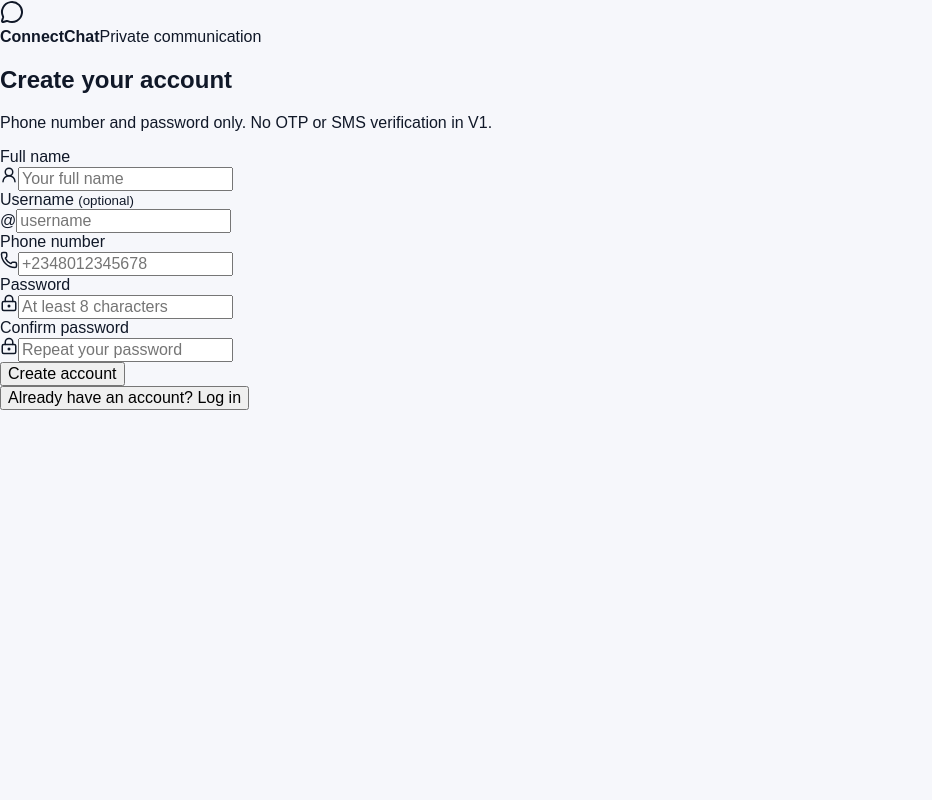
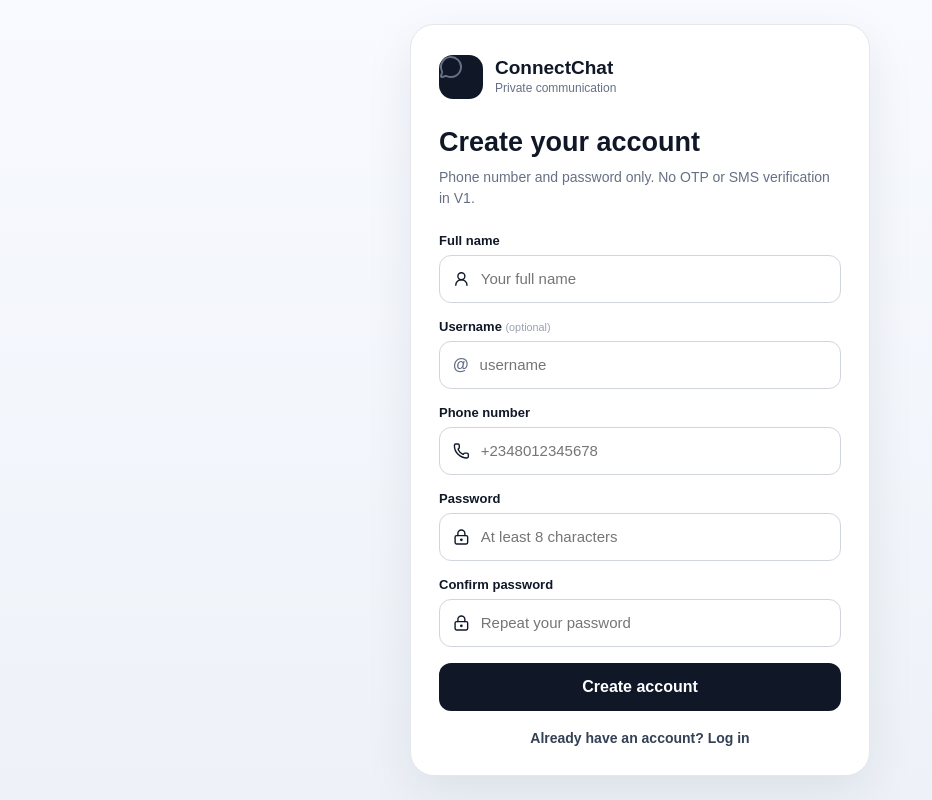
Before and after one commit to malvis01/connectchat, a Next.js app: page /auth in a window 1280 px wide. Shown: the whole page, without its empty margins (0-932 px from the left). Built offline with nearby package versions, Linux system fonts and the light colour scheme; no server answers.

Commit message:
Style ConnectChat authentication screen

```diff
--- a/app/globals.css
+++ b/app/globals.css
@@ -4,3 +4,24 @@ body{font-family:Arial,Helvetica,sans-serif}
 button,input{font:inherit}
 button{cursor:pointer}
 a{color:inherit;text-decoration:none}
+
+.auth-shell{min-height:100vh;display:grid;place-items:center;padding:24px;background:linear-gradient(180deg,#f8faff 0%,#eef2f8 100%)}
+.auth-card{width:100%;max-width:460px;background:#fff;border:1px solid #e4e7ec;border-radius:24px;padding:28px;box-shadow:0 18px 50px rgba(16,24,40,.08)}
+.auth-brand{display:flex;align-items:center;gap:12px;margin-bottom:28px}
+.auth-logo{width:44px;height:44px;border-radius:14px;display:grid;place-items:center;background:#101828;color:#fff}
+.auth-brand strong,.auth-brand span{display:block}
+.auth-brand strong{font-size:19px}
+.auth-brand span{font-size:12px;color:#667085;margin-top:2px}
+.auth-heading h1{font-size:27px;line-height:1.15;margin:0 0 8px}
+.auth-heading p{font-size:14px;line-height:1.5;color:#667085;margin:0 0 24px}
+.auth-form{display:grid;gap:16px}
+.auth-form label>span{display:block;font-size:13px;font-weight:700;margin-bottom:7px}
+.auth-form small{font-weight:400;color:#98a2b3}
+.auth-input{display:flex;align-items:center;gap:9px;height:48px;border:1px solid #d0d5dd;border-radius:12px;padding:0 13px;background:#fff}
+.auth-input:focus-within{border-color:#667085;box-shadow:0 0 0 3px rgba(16,24,40,.06)}
+.auth-input input{width:100%;border:0;outline:0;background:transparent;font-size:15px}
+.auth-prefix{font-weight:700;color:#667085}
+.auth-submit{height:48px;border:0;border-radius:12px;background:#101828;color:#fff;font-weight:800}
+.auth-submit:disabled{opacity:.6;cursor:not-allowed}
+.auth-switch{width:100%;margin-top:18px;border:0;background:transparent;color:#344054;font-weight:700;font-size:14px}
+.auth-message{margin:0;padding:11px 12px;border-radius:10px;background:#fff4ed;color:#b54708;font-size:13px;line-height:1.4}
```
